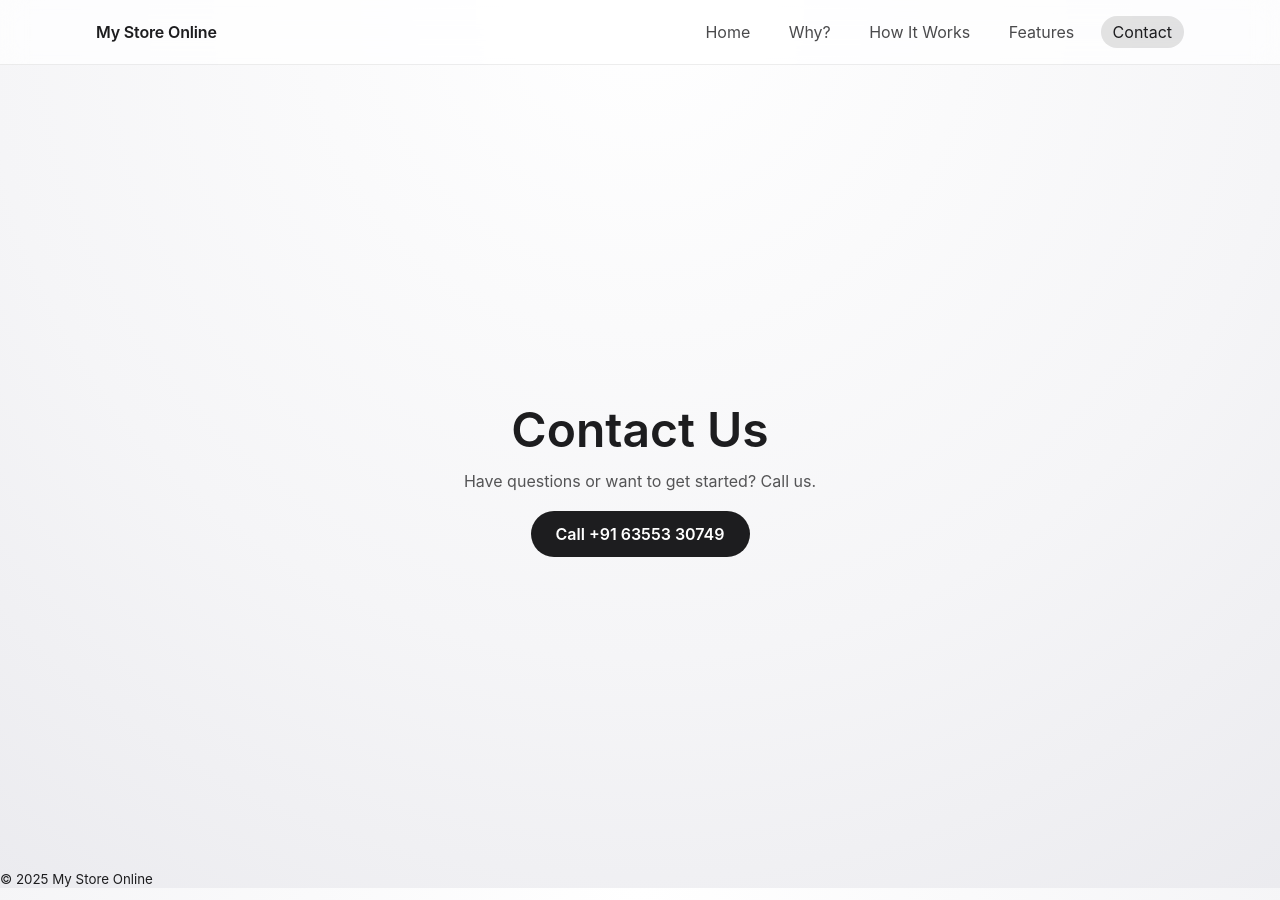
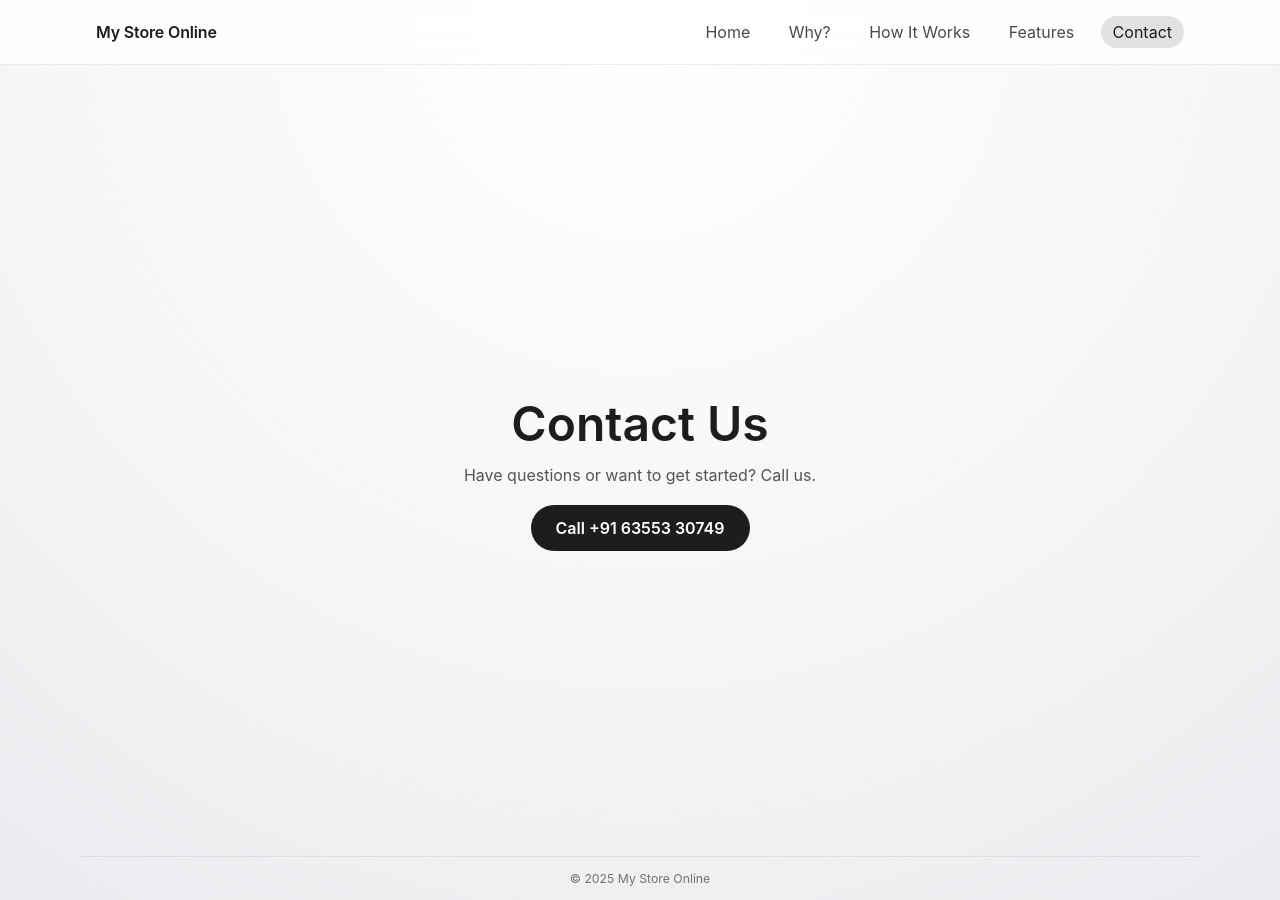
Before and after one commit to mystoreonlinein-blip/mystoreonlinein-blip, a Jekyll site: the page built from contact.html, in a window 1280 px wide. Built offline with Jekyll 4.4.1, drawn with Linux system fonts in a browser that asks for light colours.

Commit message:
address scrolling issue

```diff
--- a/_includes/footer.html
+++ b/_includes/footer.html
@@ -1,3 +1,6 @@
-<footer>
-  <small>&copy; <span>{{ site.time | date: '%Y' }}</span> {{ site.title }}</small>
+<footer class="site-footer" role="contentinfo">
+  <div class="site-footer__wrap">
+    <small>&copy; <span>{{ site.time | date: '%Y' }}</span> {{ site.title }}</small>
+  </div>
+
 </footer>
--- a/assets/css/contact.css
+++ b/assets/css/contact.css
@@ -10,7 +10,7 @@
   margin: 0 auto;
   padding: 2rem;
   /* Fill viewport minus fixed header and footer to avoid stray scrollbars */
-  min-height: calc(100vh - var(--header-h) - 32px);
+  min-height: calc(100svh - var(--header-h) - var(--footer-h));
   display: flex;
   flex-direction: column;
   align-items: center;
--- a/assets/css/features.css
+++ b/assets/css/features.css
@@ -2,6 +2,8 @@
   color-scheme: light;
   font-family: "SF Pro Display", "SF Pro Text", -apple-system, BlinkMacSystemFont,
     "Segoe UI", sans-serif;
+  /* Approximate height of the features lead line above the grid */
+  --features-lead-h: 36px;
 }
 
 *, *::before, *::after { box-sizing: border-box; }
@@ -19,7 +21,8 @@
   max-width: 1120px;
   margin: 0 auto;
   padding: 1rem;
-  min-height: calc(100vh - var(--header-h));
+  /* Fill viewport minus fixed header, footer, and small lead text above */
+  min-height: calc(100svh - var(--header-h) - var(--footer-h) - var(--features-lead-h));
 }
 
 /* Sidebar tree */
--- a/assets/css/home.css
+++ b/assets/css/home.css
@@ -1,6 +1,6 @@
 body {
   margin: 0;
-  min-height: 100vh;
+  /* Let .hero control height; avoid stacking with header padding */
   background: radial-gradient(circle at top, #ffffff 0%, #f5f5f7 60%, #ebebef 100%);
   color: #1d1d1f;
 }
@@ -9,7 +9,8 @@
   max-width: 760px;
   margin: 0 auto;
   padding: 2rem;
-  min-height: calc(100vh - var(--header-h));
+  /* Fill viewport minus fixed header and footer to prevent stray scrollbars */
+  min-height: calc(100svh - var(--header-h) - var(--footer-h));
   display: flex;
   flex-direction: column;
   align-items: center;
--- a/assets/css/theme.css
+++ b/assets/css/theme.css
@@ -3,6 +3,7 @@
   font-family: "SF Pro Display", "SF Pro Text", -apple-system, BlinkMacSystemFont,
     "Segoe UI", sans-serif;
   --header-h: 64px;
+  --footer-h: 44px;
 }
 
 html { scroll-behavior: smooth; }
@@ -88,6 +89,28 @@
   }
 }
 
+/* Footer */
+.site-footer__wrap {
+  max-width: 1120px;
+  margin: 0 auto;
+  min-height: var(--footer-h);
+  padding: 0 1rem;
+  color: rgba(29, 29, 31, 0.6);
+  border-top: 1px solid rgba(29, 29, 31, 0.08);
+  text-align: center;
+  font-size: 0.92rem;
+  display: flex;
+  align-items: center;
+  justify-content: center;
+}
+
+@media (prefers-color-scheme: dark) {
+  .site-footer__wrap {
+    color: rgba(245, 245, 247, 0.65);
+    border-top-color: rgba(245, 245, 247, 0.14);
+  }
+}
+
 /* Responsive: collapse nav into hamburger */
 @media (max-width: 720px) {
   .site-header__wrap { justify-content: space-between; }
```
Also changed, not shown: 9 other files.
